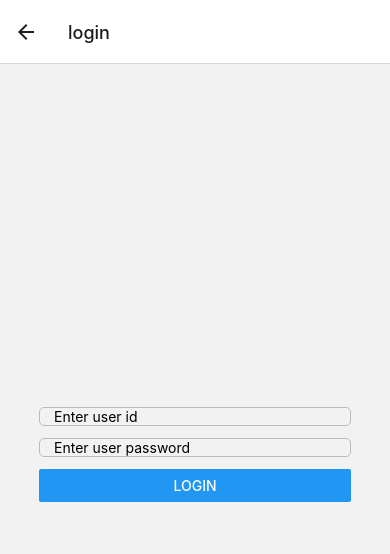
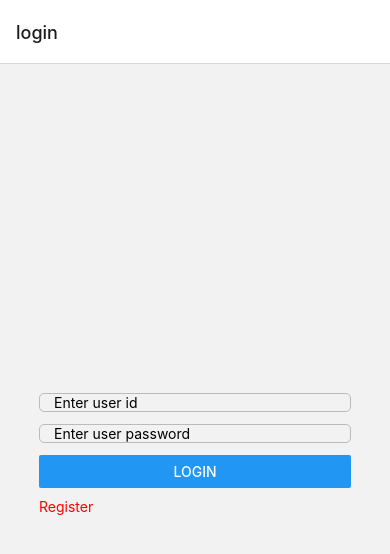
Before and after one commit to G1GACHADS/mobile, a React Native app: screen /login in a window 390 px wide. Shown: the top 554 px of the page. Built offline with nearby package versions, Linux system fonts and the light colour scheme.

Commit message:
push login
push

```diff
--- a/App.js
+++ b/App.js
@@ -10,8 +10,8 @@ export default function App() {
   return (
     <NavigationContainer>
       <Stack.Navigator>
+        <Stack.Screen name='login' component={LoginScreen} />
         <Stack.Screen name='register' component={RegisterScreen} />
-        <Stack.Screen name='login' component={LoginScreen} />
         <Stack.Screen name='destinations' component={DestinationsScreen} />
       </Stack.Navigator>
     </NavigationContainer>
--- a/screens/login-screen.jsx
+++ b/screens/login-screen.jsx
@@ -1,5 +1,5 @@
 import { createContext, useContext, useState } from "react";
-import { Text, View, TextInput, StyleSheet, Button } from "react-native";
+import { TouchableOpacity, Text, View, TextInput, StyleSheet, Button, Link } from "react-native";
 
 export const LoginScreen = ({ navigation }) => {
   const [error, setError] = useState({
@@ -56,6 +56,9 @@ export const LoginScreen = ({ navigation }) => {
             signin();
           }}
         ></Button>
+        <TouchableOpacity onPress={()=>navigation.push("register")}>
+          <Text style={styles.register}>Register</Text>
+        </TouchableOpacity>
       </View>
     </View>
   );
@@ -80,4 +83,8 @@ const styles = StyleSheet.create({
     color: "red",
     marginLeft: 20,
   },
+  register: {
+    marginTop: 10,
+    color: "red",
+  },
 });
```
